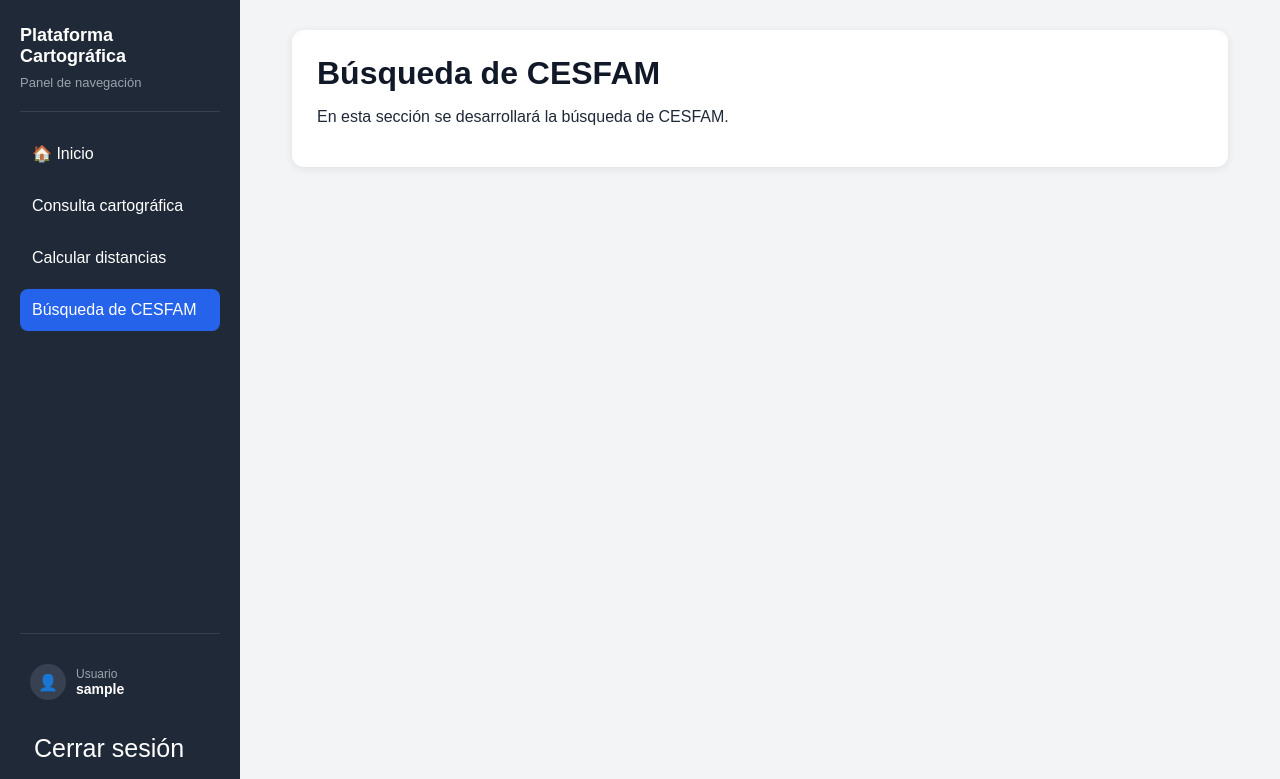
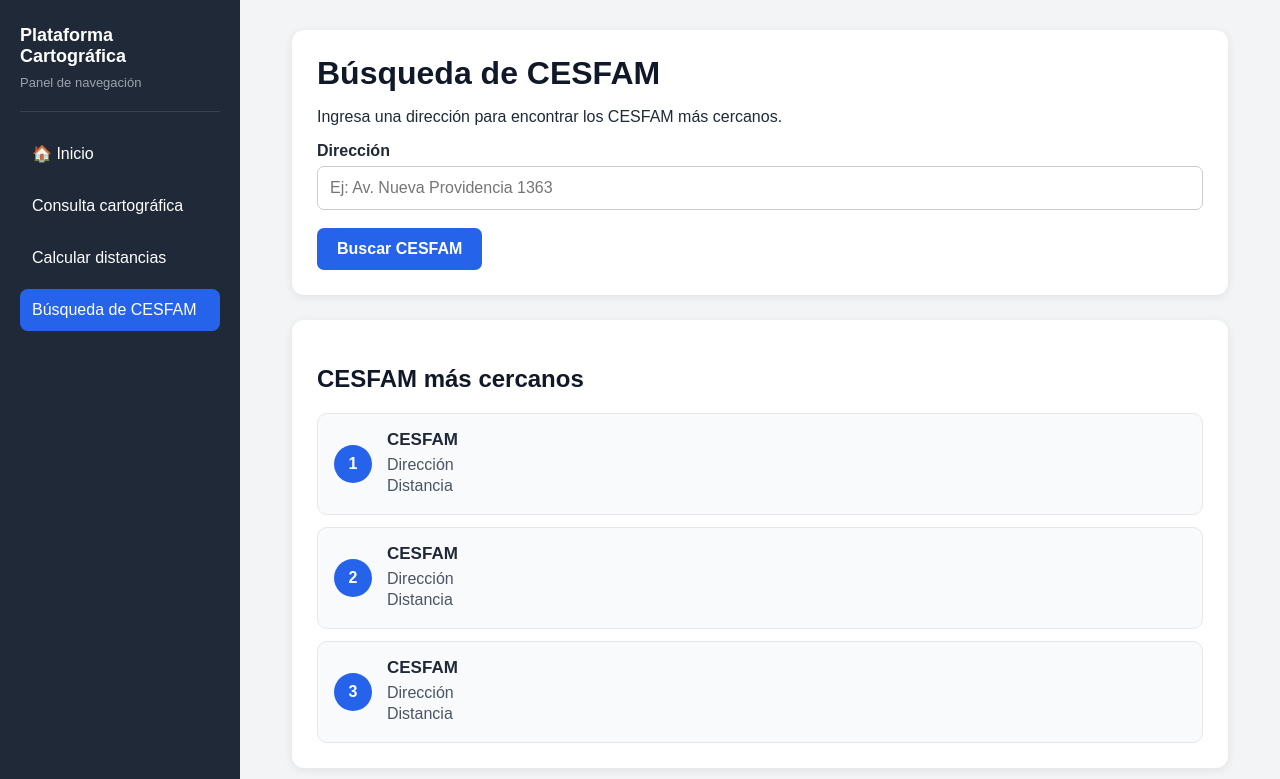
Before and after one commit to permifydev/practica-georeferenciacion, a Django app: page /cesfam/ in a window 1280 px wide. Shown: the top 779 px of the page. Run offline with Django 5.2, Linux system fonts and the light colour scheme; the visitor is signed in with stand-in values (Sample User, id 1).

Commit message:
Mejoras en CESFAM y rutas

```diff
--- /dev/null
+++ b/cesfam/static/cesfam/css/cesfam.css
@@ -0,0 +1,71 @@
+.lista-cesfam {
+    display: flex;
+    flex-direction: column;
+    gap: 12px;
+}
+
+.cesfam-item {
+    display: flex;
+    align-items: center;
+    gap: 15px;
+
+    padding: 16px;
+
+    border: 1px solid #e5e7eb;
+    border-radius: 10px;
+
+    background-color: #f9fafb;
+}
+
+.cesfam-numero {
+    width: 38px;
+    height: 38px;
+
+    display: flex;
+    align-items: center;
+    justify-content: center;
+
+    border-radius: 50%;
+
+    background-color: #2563eb;
+    color: white;
+
+    font-weight: bold;
+    flex-shrink: 0;
+}
+
+.cesfam-info h3 {
+    margin: 0 0 6px 0;
+    font-size: 17px;
+}
+
+.cesfam-info p {
+    margin: 3px 0;
+    color: #4b5563;
+}
+
+#mapa-cesfam {
+    width: 100%;
+    height: 420px;
+    min-height: 420px;
+
+    margin-top: 18px;
+
+    border-radius: 10px;
+
+    background-color: #e5e7eb;
+
+    overflow: hidden;
+}
+
+@media (max-width: 768px) {
+
+    .cesfam-item {
+        align-items: flex-start;
+    }
+
+      #mapa-cesfam {
+        height: 320px;
+        min-height: 320px;
+    }
+}
--- a/cesfam/templates/cesfam/cesfam.html
+++ b/cesfam/templates/cesfam/cesfam.html
@@ -1,8 +1,28 @@
 {% extends "mapa/base.html" %}
+{% load static %}
+
+
 
 {% block title %}
 Búsqueda de CESFAM
 {% endblock %}
+
+
+{% block extra_css %}
+
+<link
+    rel="stylesheet"
+    href="{% static 'cesfam/css/cesfam.css' %}"
+>
+
+
+<link
+    rel="stylesheet"
+    href="https://unpkg.com/leaflet@1.9.4/dist/leaflet.css"
+/>
+
+{% endblock %}
+
 
 {% block contenido %}
 
@@ -11,9 +31,124 @@ Búsqueda de CESFAM
     <h1>Búsqueda de CESFAM</h1>
 
     <p>
-        En esta sección se desarrollará la búsqueda de CESFAM.
+        Ingresa una dirección para encontrar los CESFAM más cercanos.
     </p>
+
+    <form method="POST">
+
+        {% csrf_token %}
+
+        <div class="grupo">
+            <label for="direccion">
+                Dirección
+            </label>
+
+            <input
+                type="text"
+                id="direccion"
+                name="direccion"
+                placeholder="Ej: Av. Nueva Providencia 1363"
+                required
+            >
+        </div>
+
+        <button
+            type="submit"
+            class="boton"
+        >
+            Buscar CESFAM
+        </button>
+
+    </form>
 
 </div>
 
+
+<div class="tarjeta">
+
+    <h2>CESFAM más cercanos</h2>
+
+    <div class="lista-cesfam">
+
+        <div class="cesfam-item">
+
+            <div class="cesfam-numero">
+                1
+            </div>
+
+            <div class="cesfam-info">
+                <h3>CESFAM</h3>
+                <p>Dirección</p>
+                <p>Distancia</p>
+            </div>
+
+        </div>
+
+
+        <div class="cesfam-item">
+
+            <div class="cesfam-numero">
+                2
+            </div>
+
+            <div class="cesfam-info">
+                <h3>CESFAM</h3>
+                <p>Dirección</p>
+                <p>Distancia</p>
+            </div>
+
+        </div>
+
+
+        <div class="cesfam-item">
+
+            <div class="cesfam-numero">
+                3
+            </div>
+
+            <div class="cesfam-info">
+                <h3>CESFAM</h3>
+                <p>Dirección</p>
+                <p>Distancia</p>
+            </div>
+
+        </div>
+
+    </div>
+
+</div>
+
+
+<div class="tarjeta">
+
+    <h2>Mapa de ubicación</h2>
+
+    <div id="mapa-cesfam">
+    </div>
+
+</div>
+
+
 {% endblock %}
+
+{% block extra_js %}
+
+<script
+    src="https://unpkg.com/leaflet@1.9.4/dist/leaflet.js">
+</script>
+
+<script>
+    const mapa = L.map("mapa-cesfam").setView(
+        [-33.4489, -70.6693],
+        12
+    );
+
+    L.tileLayer(
+        "https://{s}.tile.openstreetmap.org/{z}/{x}/{y}.png",
+        {
+            attribution: "&copy; OpenStreetMap contributors"
+        }
+    ).addTo(mapa);
+</script>
+
+{% endblock %}
```
Also changed, not shown: mapa/templates/mapa/ruta.html (+15 -10 lines), 1 other file.
